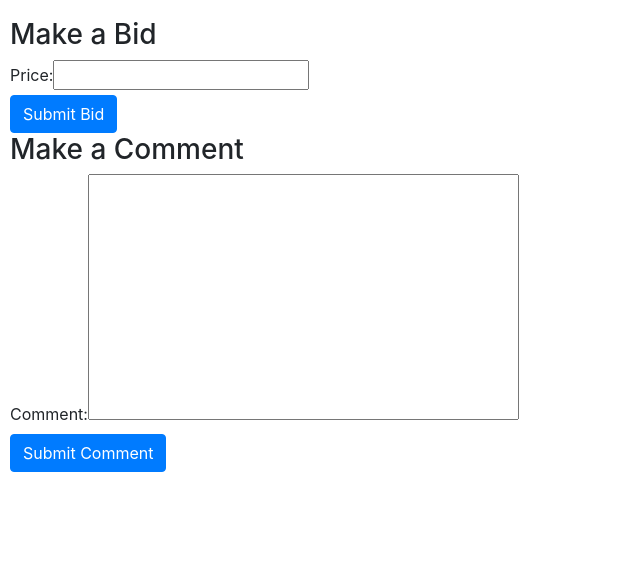
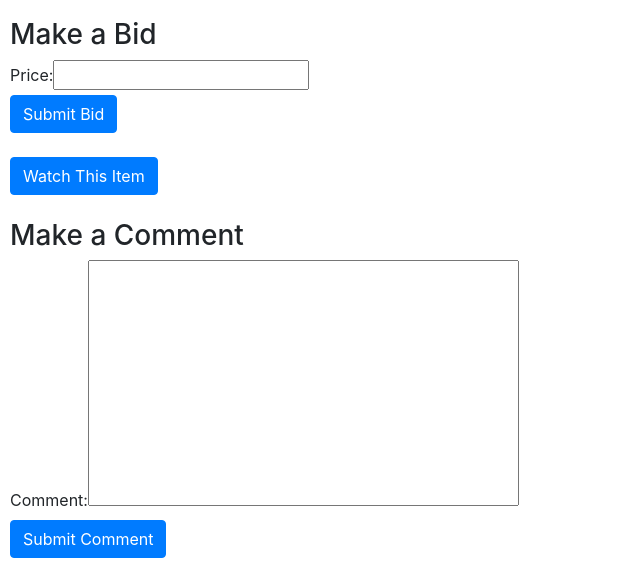
Before and after one commit to arregist97/CS50Project2, a Django app: template commerce/auctions/templates/auctions/listing_view.html in a window 1280 px wide. Shown: the part 316-900 px from the top of the page, without its empty margins (0-640 px from the left). Before the commit the page ends 788 px from the top, so only its background shows below. Run offline with Django 3.2, Linux system fonts and the light colour scheme; the template is opened without the code that fills it: values that come from a table or form of the project are taken from there, others are empty; some libraries are stand-ins or nearby versions.

Commit message:
Add Watch button to listing_view html

```diff
--- a/commerce/auctions/templates/auctions/listing_view.html
+++ b/commerce/auctions/templates/auctions/listing_view.html
@@ -33,6 +33,14 @@
             </div>
         </form>
 
+        <form action="{% url 'watch' listing_id %}" method="POST">
+            {% csrf_token %}
+            <br>
+            <div>
+                <input class="btn btn-primary" type="submit" value="Watch This Item">
+            </div>
+            <br>
+        </form>
 
         <h3>Make a Comment</h3>
         <form action="{% url 'comment' listing_id %}" method="POST">
--- a/commerce/auctions/urls.py
+++ b/commerce/auctions/urls.py
@@ -7,6 +7,7 @@ urlpatterns = [
     path("listing", views.listing, name="listing"),
     path("listing/<str:listing_id>", views.listing_view, name="listing_id"),
     path("listing/<str:listing_id>/comment", views.comment, name="comment"),
+    path("listing/<str:listing_id>/watch", views.watch, name="watch"),
     path("login", views.login_view, name="login"),
     path("logout", views.logout_view, name="logout"),
     path("register", views.register, name="register")
--- a/commerce/auctions/views.py
+++ b/commerce/auctions/views.py
@@ -3,7 +3,7 @@ from django.db import IntegrityError
 from django.http import HttpResponse, HttpResponseRedirect
 from django.shortcuts import render
 from django.urls import reverse
-from .models import Listing, User, Bid, Comment
+from .models import Listing, User, Bid, Comment, Watch
 from django.contrib.auth.decorators import login_required
 from django import forms
 
@@ -163,7 +163,7 @@ def listing_view(request, listing_id):
             "comments": comments
         })
 
-
+@login_required
 def comment(request, listing_id):
     items = Listing.objects.all()
     try:
@@ -213,3 +213,25 @@ def comment(request, listing_id):
             "commentform": NewCommentForm,
             "comments": comments
         })
+
+@login_required
+def watch(request, listing_id):
+    if request.method == "POST":
+        #Check listing id is valid
+        items = Listing.objects.all()
+        try:
+            item = items.get(pk=listing_id)
+        except:
+            return HttpResponse("Error: item number (" + listing_id + ") not found.<br>" + "<a href=" + "/" + ">Home</a>")
+        #Check whether user is already watching this item
+        user = User.objects.get(username=request.user.username)
+        tempquery = Watch.objects.filter(user=user).filter(listing=item)
+        print(len(tempquery))
+        if len(tempquery) >=1:
+            return HttpResponse("You are already watching item (" + listing_id + ") .<br>" + "<a href=" + "/" + ">Home</a>")
+
+        #Create and save the new watch
+        watch = Watch(user=user,listing=item)
+        watch.save()
+        return HttpResponse("You are now watching item (" + listing_id + ") .<br>" + "<a href=" + "/" + ">Home</a>")
+#        return HttpResponseRedirect(reverse("listing_id", args=listing_id))
```
